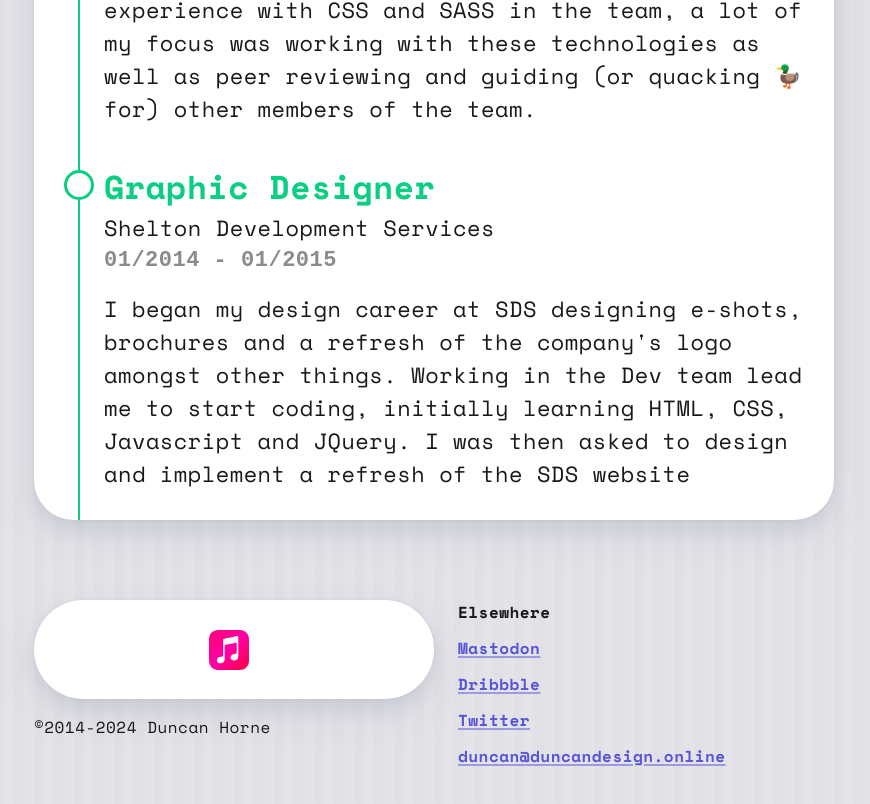
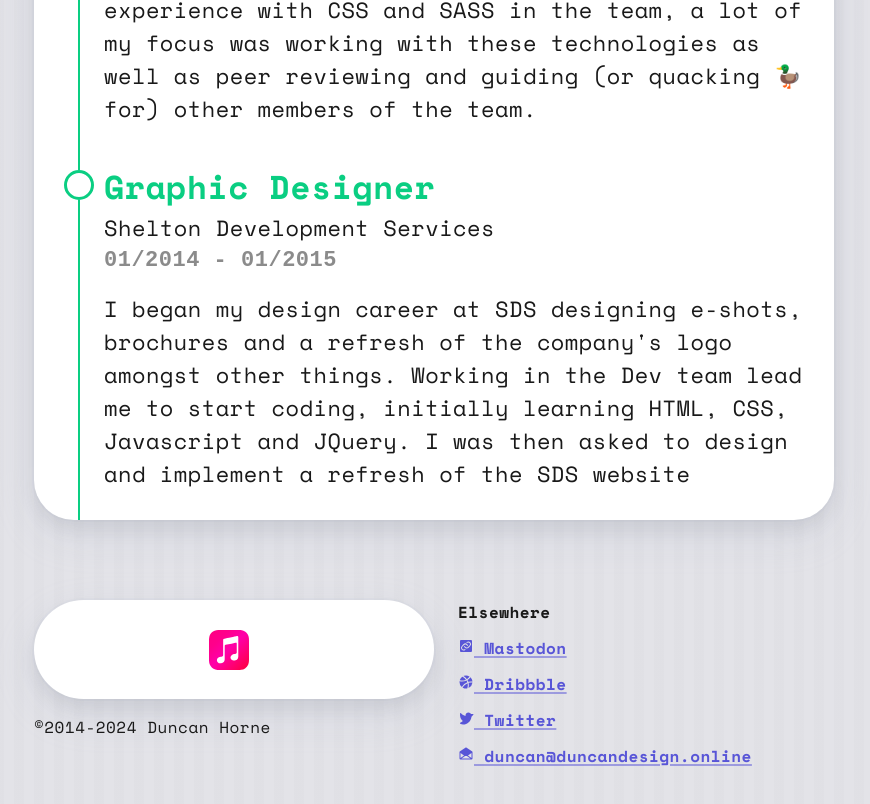
Before and after one commit to Zem0/duncan-design, a Next.js app: page / in a window 1280 px wide. Shown: the part 2286-3090 px from the top of the page, without its empty margins (206-1076 px from the left). Built offline with nearby package versions, Linux system fonts and the light colour scheme; a web font is replaced by a local one.

Commit message:
Added some styling for active links and added some icons to links in the footer.

```diff
--- a/components/Footer/index.jsx
+++ b/components/Footer/index.jsx
@@ -2,6 +2,7 @@
 import footerStyles from './index.module.sass';
 import utilStyles from '../../styles/utils.module.sass';
 import Music from '../Music';
+import { DribbbleLogo, TwitterLogo, Link, EnvelopeOpen } from '@phosphor-icons/react';
 // import ThemeControl from '../ThemeControl';
 import React from 'react';
 
@@ -18,10 +19,10 @@ export default function Footer() {
                 <div className={`${footerStyles['footer__links']} ${utilStyles.flex} ${utilStyles['flex-row']} ${utilStyles['gap-15']}`}>
                     <ul className={`${footerStyles['footer__links__list']}`}>
                         <li><h6>Elsewhere</h6></li>
-                        <li><a href='https://mastodon.design/@duncandesi9n' target='_blank'>Mastodon</a></li>
-                        <li><a href='https://dribbble.com/DuncanDesign' target='_blank'>Dribbble</a></li>
-                        <li><a href='https://instagram.com/duncandesi9n' target='_blank'>Twitter</a></li>
-                        <li><a href='mailto:duncan@duncandesign.online'>duncan@duncandesign.online</a></li>
+                        <li><a href='https://mastodon.design/@duncandesi9n' target='_blank'><Link weight='fill'/> Mastodon</a></li>
+                        <li><a href='https://dribbble.com/DuncanDesign' target='_blank'><DribbbleLogo weight='fill'/> Dribbble</a></li>
+                        <li><a href='https://instagram.com/duncandesi9n' target='_blank'><TwitterLogo weight='fill'/> Twitter</a></li>
+                        <li><a href='mailto:duncan@duncandesign.online'><EnvelopeOpen weight='fill'/> duncan@duncandesign.online</a></li>
                     </ul>
                 </div>
             </div>
--- a/styles/globals.sass
+++ b/styles/globals.sass
@@ -38,6 +38,9 @@ a
     &:visited
         color: rgba(var(--link-visited), 1)
         text-decoration-color: rgba(var(--link-visited), .5)
+    &:active
+        color: rgba(var(--link-active), 1)
+        text-decoration-color: rgba(var(--link-active), .5)
 
 blockquote
     font-style: italic
--- a/styles/themes.sass
+++ b/styles/themes.sass
@@ -48,6 +48,7 @@
 
 \:root
     --link: 88,85,215
+    --link-active: 255, 0, 127
     --link-hover: 0, 152, 228
     --link-visited: 187, 66, 255
     --gap: .6rem
```
